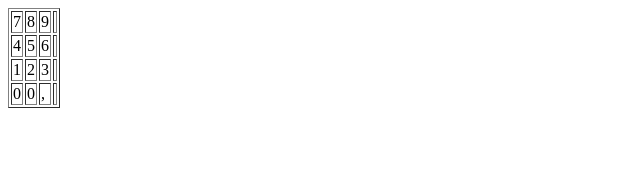
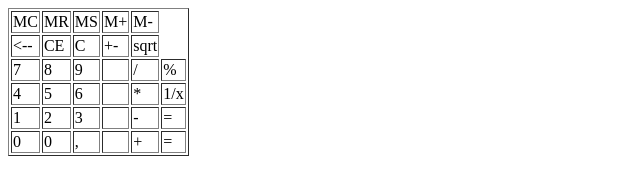
Before and after one commit to axxle/axxle.github.io, a plain HTML site: page calc.html in a window 1280 px wide. Shown: the whole page, without its empty margins (0-640 px from the left). Drawn offline with Linux system fonts and the light colour scheme.

Commit message:
Update calc.html

```diff
--- a/calc.html
+++ b/calc.html
@@ -5,16 +5,22 @@
 <body>
 <table border="1">
 	<tr>
-		<td>7</td><td>8</td><td>9</td><td></td>
+		<td>MC</td><td>MR</td><td>MS</td><td>M+</td><td>M-</td>
 	</tr>
 	<tr>
-		<td>4</td><td>5</td><td>6</td><td></td>
+		<td><--</td><td>CE</td><td>C</td><td>+-</td><td>sqrt</td>
 	</tr>
 	<tr>
-		<td>1</td><td>2</td><td>3</td><td></td>
+		<td>7</td><td>8</td><td>9</td><td></td><td>/</td><td>%</td>
 	</tr>
 	<tr>
-		<td>0</td><td>0</td><td>,</td><td></td>
+		<td>4</td><td>5</td><td>6</td><td></td><td>*</td><td>1/x</td>
+	</tr>
+	<tr>
+		<td>1</td><td>2</td><td>3</td><td></td><td>-</td><td>=</td>
+	</tr>
+	<tr>
+		<td>0</td><td>0</td><td>,</td><td></td><td>+</td><td>=</td>
 	</tr>
 </table>
 </body>
```
